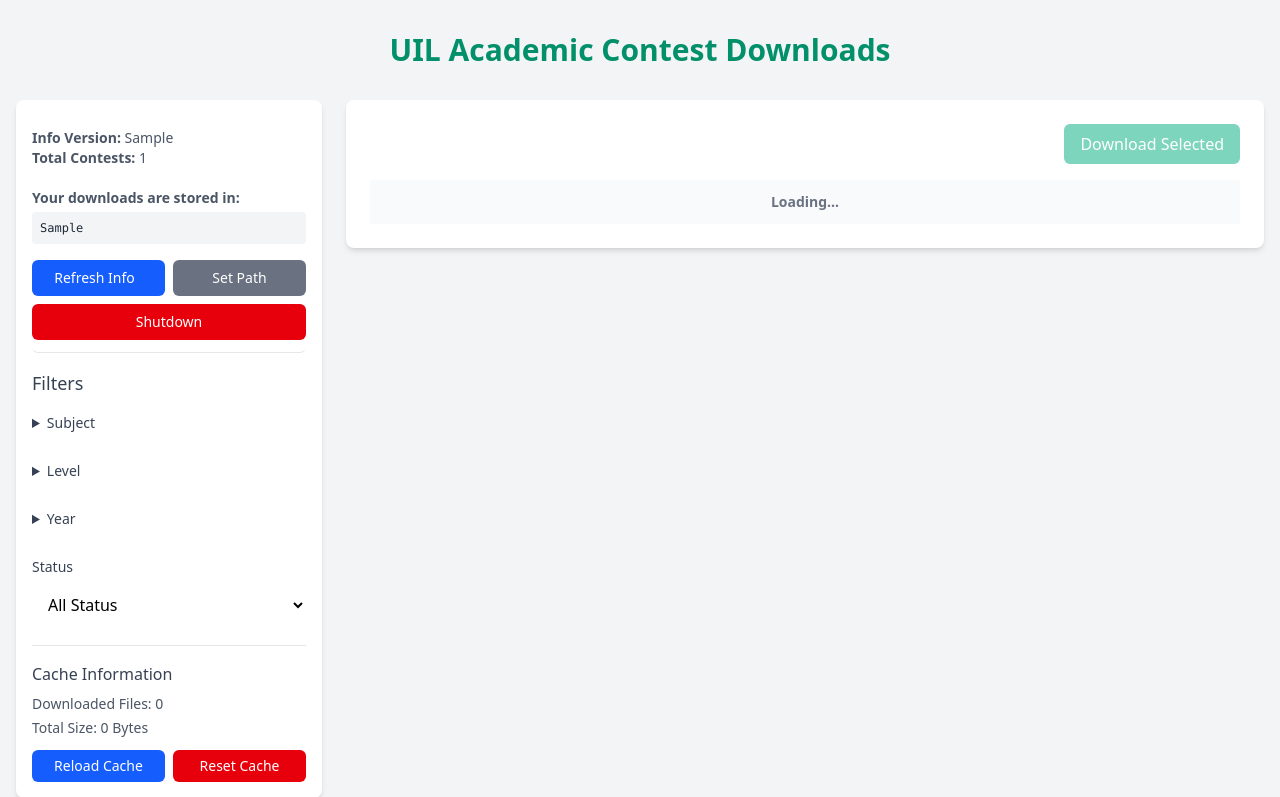
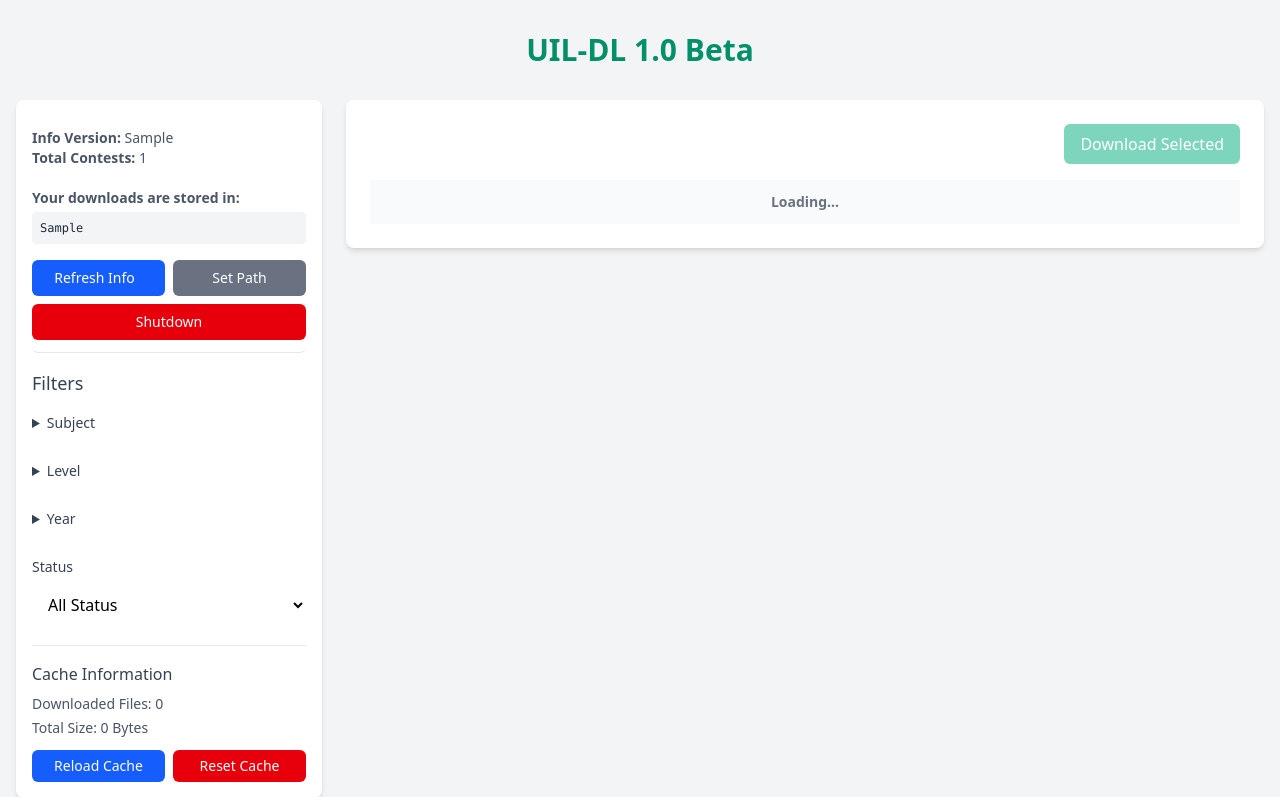
Before and after one commit to acemavrick/uil-dl, a Python web app: template webapp/templates/index.html in a window 1280 px wide. Shown: the top 797 px of the page. Run offline with Jinja, Linux system fonts and the light colour scheme; the template is opened without the code that fills it: most values are stand-ins (such as "Sample title", 1, 10 or a date in 2020); lists and menus that the app fills with data are empty; style sheets or scripts are compiled from the project's sources.

Commit message:
Updates version to 1.0.0-beta
Changes the application's version to 1.0.0-beta, reflecting a pre-release state.

This involves updating the version in multiple files, including `assets/version.txt`, `package.json`, `package-lock.json`, `main.py`, `main.spec`, `README.md`, `webapp/splash.py`, `webapp/static/css/in.css`, `webapp/static/js/main.js`, `webapp/templates/index.html`, and `webapp/templates/set_path.html`.

The update to `main.spec` includes modifications to handle prerelease labels for macOS bundles.

```diff
--- a/assets/version.txt
+++ b/assets/version.txt
@@ -17,12 +17,12 @@ VSVersionInfo(
         [
           StringStruct('CompanyName', 'acemavrick'),
           StringStruct('FileDescription', 'UIL-DL'),
-          StringStruct('FileVersion', '1.0.0'),
+          StringStruct('FileVersion', '1.0.0-beta'),
           StringStruct('InternalName', 'uil-dl'),
-          StringStruct('LegalCopyright', 'Copyright © 2025 acemavrick. MIT License.'),
+          StringStruct('LegalCopyright', 'Copyright © 2025 acemavrick. Licensed under the MIT License. See github.com/acemavrick/uil-dl'),
           StringStruct('OriginalFilename', 'uil-dl.exe'),
           StringStruct('ProductName', 'UIL-DL'),
-          StringStruct('ProductVersion', '1.0.0')
+          StringStruct('ProductVersion', '1.0.0-beta')
         ]
       )
     ]),
--- a/package.json
+++ b/package.json
@@ -1,6 +1,6 @@
 {
   "name": "uil-dl",
-  "version": "1.0.0",
+  "version": "1.0.0-beta",
   "description": "A tool enabling easy and bulk download of UIL Academics contest materials and data files.",
   "homepage": "https://github.com/acemavrick/uil-dl#readme",
   "bugs": {
--- a/webapp/splash.py
+++ b/webapp/splash.py
@@ -4,7 +4,7 @@ SPLASH_HTML= r"""
 <head>
     <meta charset="UTF-8">
     <meta name="viewport" content="width=device-width, initial-scale=1.0">
-    <title>UIL-DL</title>
+    <title>UIL-DL 1.0 Beta</title>
     <style>
         body {
             margin: 0;
@@ -62,7 +62,7 @@ SPLASH_HTML= r"""
 </head>
 <body>
     <div class="splash-container">
-        <div class="logo">UIL-DL</div>
+        <div class="logo">UIL-DL 1.0 Beta</div>
         <div class="tagline">by acemavrick</div>
         <div class="spinner"></div>
     </div>
--- a/webapp/static/css/in.css
+++ b/webapp/static/css/in.css
@@ -14,7 +14,7 @@
   --color-emerald-900: oklch(0.44 0.08 166);
 }
 
-/* Custom styles for UIL Downloads app */
+/* custom styles for UIL-DL 1.0 Beta */
 /* Stats container styling */
 .stats-container {
   display: flex;
--- a/webapp/static/js/main.js
+++ b/webapp/static/js/main.js
@@ -1,8 +1,8 @@
-// UIL Downloads App - Minimal JavaScript (HTMX version)
+// minimal javascript for uil-dl 1.0.0-beta (htmx version)
 // Using Claude 3.7 Sonnet (Thinking)
 
 document.addEventListener('DOMContentLoaded', function() {
-    console.log('UIL Downloads App initialized with HTMX');
+    console.log('uil-dl 1.0.0-beta initialized with htmx');
 
     // Initialize tag-based filter UI
     // initializeCheckboxFilters converts change events via built-in forms; tag UI removed so skip.
--- a/webapp/templates/index.html
+++ b/webapp/templates/index.html
@@ -3,7 +3,7 @@
 <head>
     <meta charset="UTF-8">
     <meta name="viewport" content="width=device-width, initial-scale=1.0">
-    <title>UIL Downloads</title>
+    <title>UIL-DL 1.0 Beta</title>
     <script src="https://unpkg.com/htmx.org@2.0.4" integrity="sha384-HGfztofotfshcF7+8n44JQL2oJmowVChPTg48S+jvZoztPfvwD79OC/LTtG6dMp+" crossorigin="anonymous"></script>
     <link rel="stylesheet" href="{{ url_for('static', filename='css/out.css') }}">
 </head>
@@ -11,7 +11,7 @@
     <div class="container mx-auto px-4 py-8">
         <header class="mb-8">
             <h1 class="text-3xl font-bold text-center text-emerald-700 dark:text-emerald-300">
-                UIL Academic Contest Downloads
+                UIL-DL 1.0 Beta
             </h1>
         </header>
 
--- a/webapp/templates/set_path.html
+++ b/webapp/templates/set_path.html
@@ -3,7 +3,7 @@
 <head>
     <meta charset="UTF-8">
     <meta name="viewport" content="width=device-width, initial-scale=1.0">
-    <title>Set Download Path - UIL Downloads</title>
+    <title>Set Download Path - UIL-DL 1.0 Beta</title>
     <script src="https://cdn.tailwindcss.com"></script>
 </head>
 <body class="min-h-screen bg-gray-100 dark:bg-gray-900 flex items-center justify-center">
```
Also changed, not shown: main.py (+6 -6 lines), README.md, package-lock.json, 1 other file.
